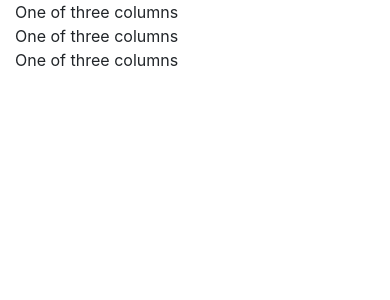
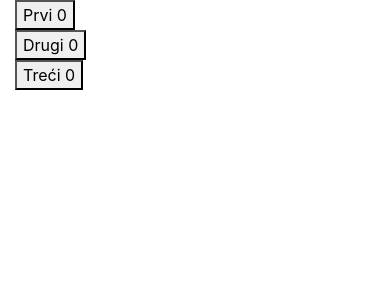
Before and after one commit to reactive-hr/posts, a React (Create React App) app: page / in a window 390 px wide. Shown: the top 300 px of the page. Built offline with nearby package versions, Linux system fonts and the light colour scheme.

Commit message:
withLogger HOC

```diff
--- a/src/App.tsx
+++ b/src/App.tsx
@@ -1,17 +1,13 @@
-import React from 'react'
+import Home from './pages/Home'
+import withLogger from './utils/withLogger'
 
 import './App.css'
 
-function App() {
-  return (
-    <div className='container'>
-      <div className='row'>
-        <div className='col-sm'>One of three columns</div>
-        <div className='col-sm'>One of three columns</div>
-        <div className='col-sm'>One of three columns</div>
-      </div>
-    </div>
-  )
+function App({ ...props }) {
+  const { logger } = props
+  logger()
+
+  return <Home />
 }
 
-export default App
+export default withLogger(App, { msg: 'Pozdrav iz' })
--- /dev/null
+++ b/src/components/Btn/index.tsx
@@ -0,0 +1,17 @@
+import { useState } from 'react'
+import withLogger from '../../utils/withLogger'
+
+function Btn({ name = 'Button', ...otherProps }) {
+  const { logger } = otherProps
+  const [click, setClick] = useState(0)
+
+  logger()
+
+  return (
+    <button onClick={() => setClick(prev => prev + 1)}>
+      {name} {click}
+    </button>
+  )
+}
+
+export default withLogger(Btn)
--- a/src/index.tsx
+++ b/src/index.tsx
@@ -1,3 +1,4 @@
+/* eslint-disable import/first */
 import React from 'react'
 import ReactDOM from 'react-dom'
 
--- /dev/null
+++ b/src/pages/Home.tsx
@@ -0,0 +1,25 @@
+import Btn from '../components/Btn'
+import withLogger from '../utils/withLogger'
+
+function Home({ ...props }) {
+  const { logger } = props
+  logger()
+
+  return (
+    <div className="container">
+      <div className="row">
+        <div className="col-sm">
+          <Btn name="Prvi" />
+        </div>
+        <div className="col-sm">
+          <Btn name="Drugi" />
+        </div>
+        <div className="col-sm">
+          <Btn name="Treći" />
+        </div>
+      </div>
+    </div>
+  )
+}
+
+export default withLogger(Home)
--- /dev/null
+++ b/src/utils/withLogger/index.tsx
@@ -0,0 +1,18 @@
+const withLogger = function (
+  WrappedComponent: React.ComponentType<{ logger: () => void }>,
+  options = { msg: 'Hello from' }
+) {
+  return function ({ ...props }) {
+    const logger = () => {
+      console.log(options.msg, WrappedComponent.displayName || WrappedComponent.name)
+    }
+
+    return (
+      <div>
+        <WrappedComponent logger={logger} {...props} />
+      </div>
+    )
+  }
+}
+
+export default withLogger
```
Also changed, not shown: .prettierrc.json (added).
